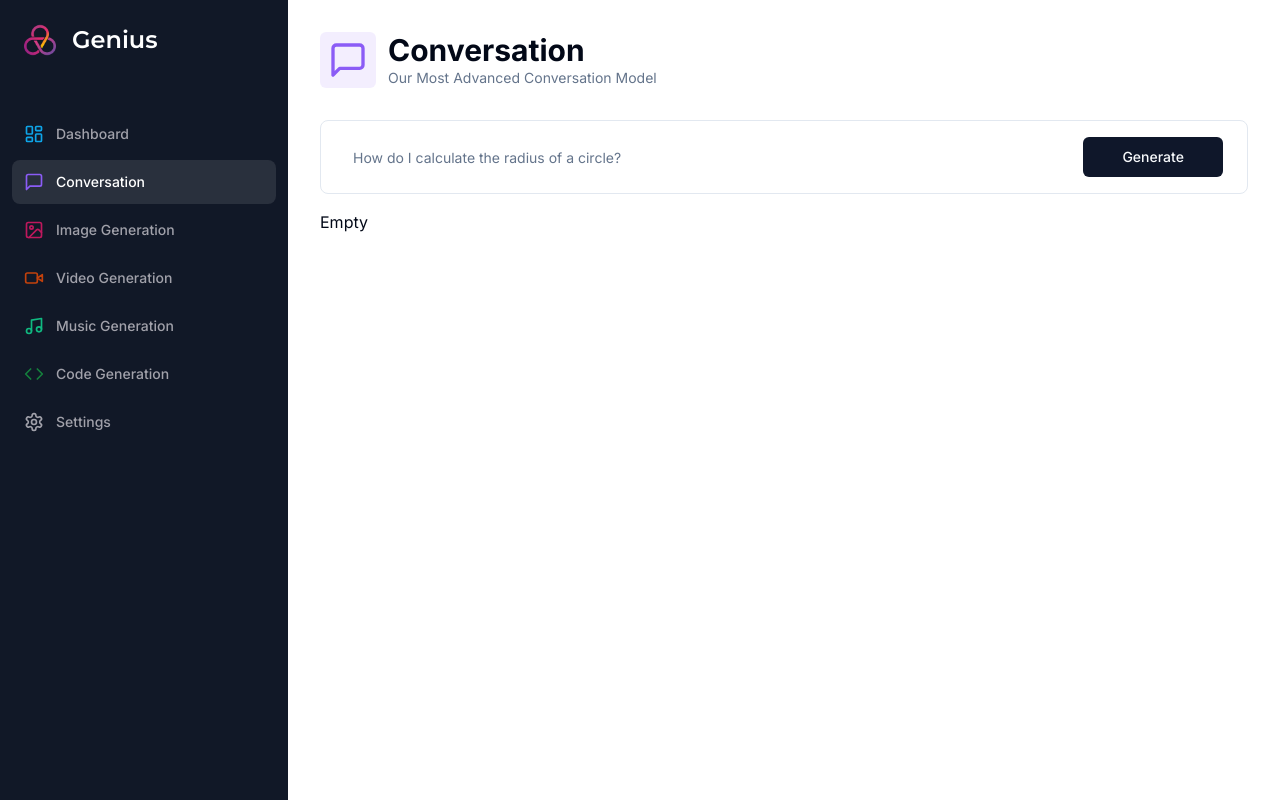
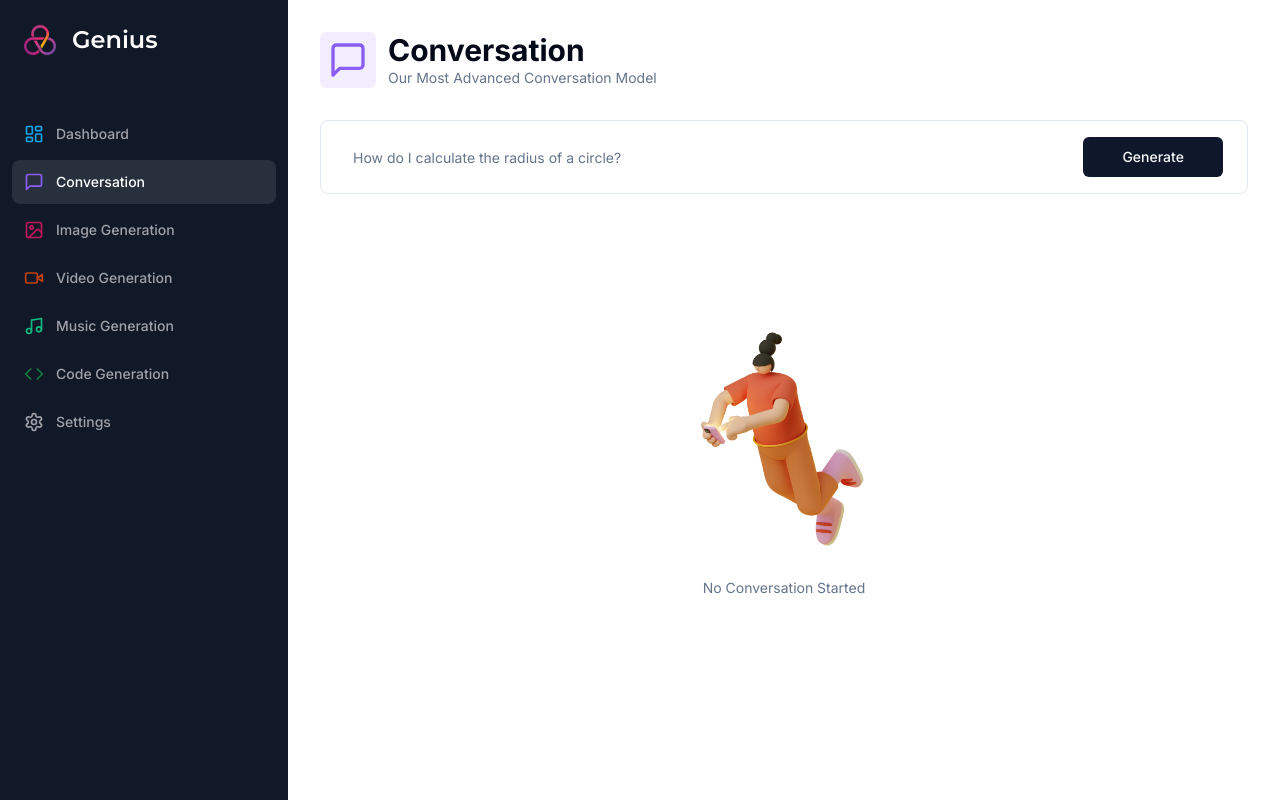
Before and after one commit to Topstar1995/AI-Saas, a Next.js app: page /conversation in a window 1280 px wide. Built offline with nearby package versions, Linux system fonts and the light colour scheme.

Commit message:
show empty label with img

```diff
--- a/app/(dashboard)/(routes)/conversation/page.tsx
+++ b/app/(dashboard)/(routes)/conversation/page.tsx
@@ -13,7 +13,7 @@
 import { Form, FormControl, FormField, FormItem } from "@/components/ui/form";
 import { Input } from "@/components/ui/input";
 import { Button } from "@/components/ui/button";
-import Empty from "@/components/empty";
+import { Empty } from "@/components/empty";
 
 import { formSchema } from "./constants";
 
@@ -94,7 +94,9 @@
           </Form>
         </div>
         <div className="space-y-4 mt-4">
-          {messages.length === 0 && !isLoading && <Empty />}
+          {messages.length === 0 && !isLoading && (
+            <Empty label="No Conversation Started" />
+          )}
           <div className="flex flex-col-reverse gap-y-4">
             {messages.map((message) => (
               <div key={message.content}>{message.content}</div>
--- a/components/empty.tsx
+++ b/components/empty.tsx
@@ -1,5 +1,17 @@
 import React from "react";
+import Image from "next/image";
 
-export default function Empty() {
-  return <div>Empty</div>;
+interface EmptyProps {
+  label: string;
 }
+
+export function Empty({ label }: EmptyProps) {
+  return (
+    <div className="h-full p-20 flex flex-col items-center justify-center">
+      <div className="relative h-72 w-72">
+        <Image alt="empty" fill src="/empty.png" />
+      </div>
+      <p className="text-muted-foreground text-sm text-center">{label}</p>
+    </div>
+  );
+}
```
